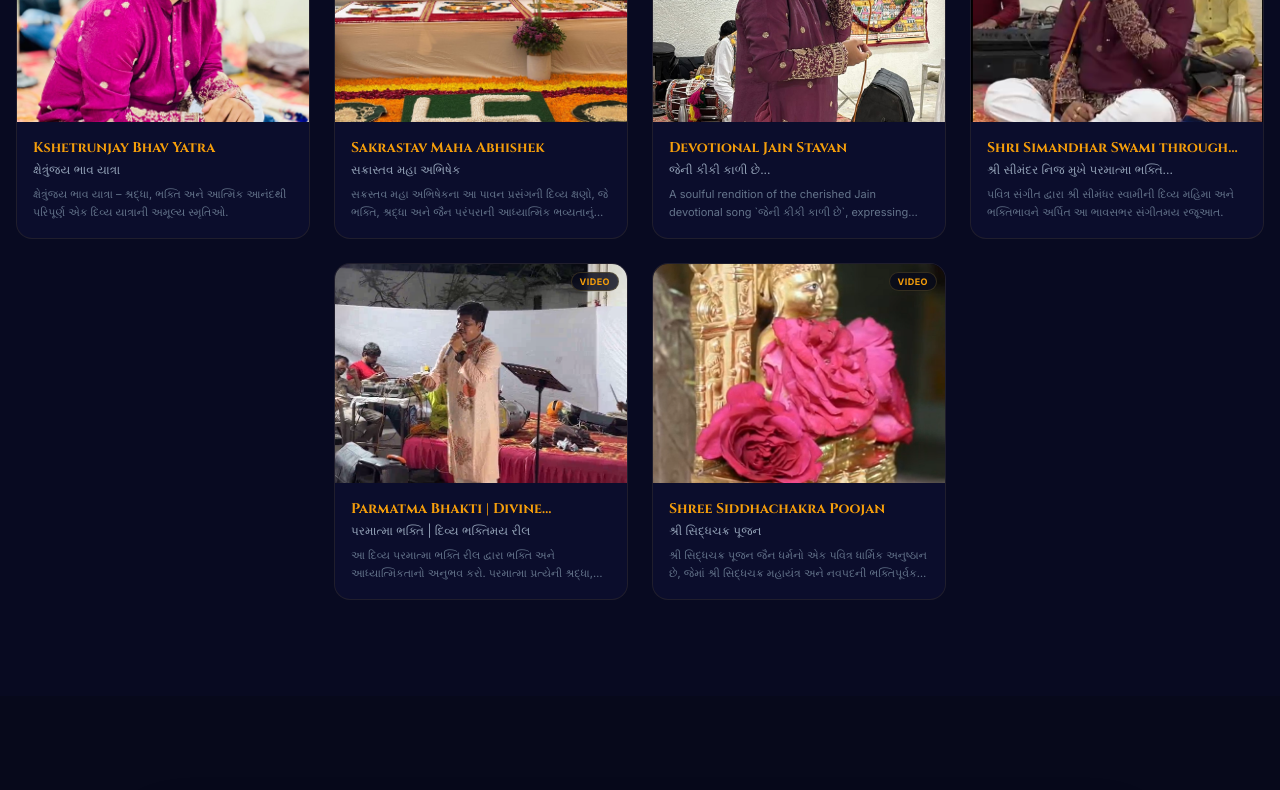
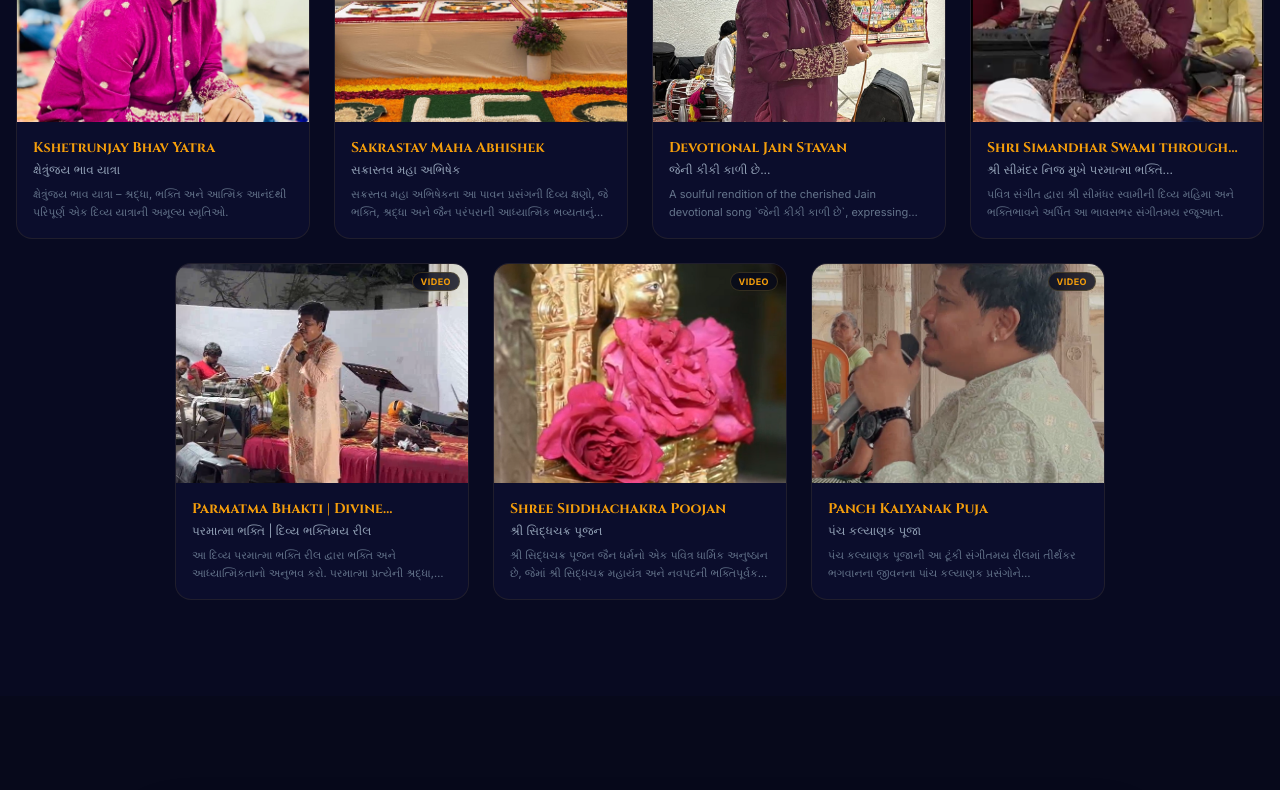
Before and after one commit to dhrumil-sangitkar/dhrumil-sangitkar-frontend, a React (Vite) app: page / in a window 1280 px wide. Shown: the part 2589-3379 px from the top of the page. Built offline with nearby package versions, Linux system fonts and the light colour scheme; no server answers.

Commit message:
Add Panch Kalyanak media files and update media data with new video entry and details

```diff
--- a/src/data/media.ts
+++ b/src/data/media.ts
@@ -94,6 +94,18 @@ export const MEDIA_ITEMS: MediaItem[] = [
     category: 'Video',
     timestamp: Date.now() - 2 * 24 * 60 * 60 * 1000,
   },
+  {
+    id: 'media-7',
+    title: 'Panch Kalyanak Puja',
+    gujaratiTitle: 'પંચ કલ્યાણક પૂજા',
+    type: 'file_video',
+    url: '/media/panchkalyanak/panch_kalyanak.mp4',
+    thumbnail: '/media/panchkalyanak/PanchKalyanak1.png',
+    images: [],
+    description: 'પંચ કલ્યાણક પૂજાની આ ટૂંકી સંગીતમય રીલમાં તીર્થંકર ભગવાનના જીવનના પાંચ કલ્યાણક પ્રસંગોને ભક્તિભાવપૂર્વક રજૂ કરવામાં આવ્યા છે.',
+    category: 'Video',
+    timestamp: Date.now() - 2 * 24 * 60 * 60 * 1000,
+  },
 
   // ── Example of a local image you've added to public/media/ ──
   // {
```
Also changed, not shown: public/media/panchkalyanak/PanchKalyanak1.png (added), 1 other file (tests, documents, lock files or other folders).
